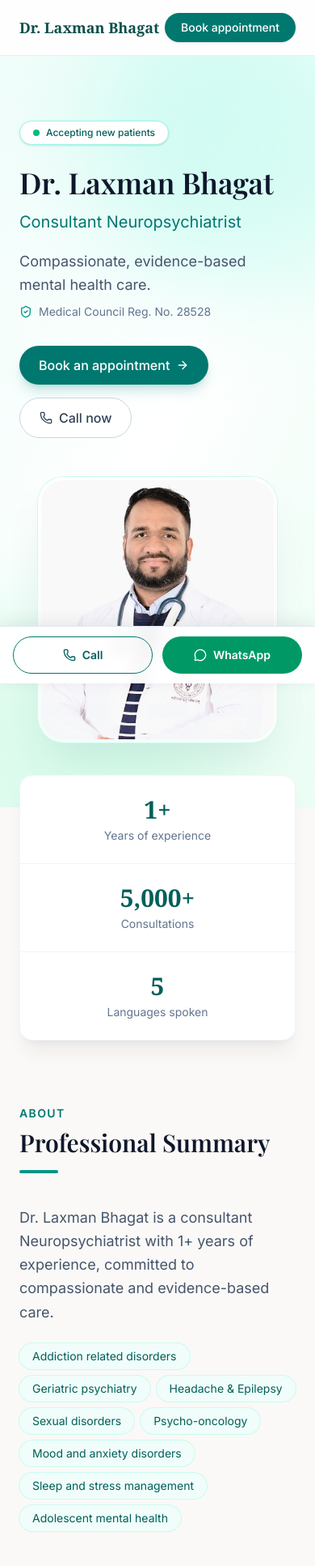
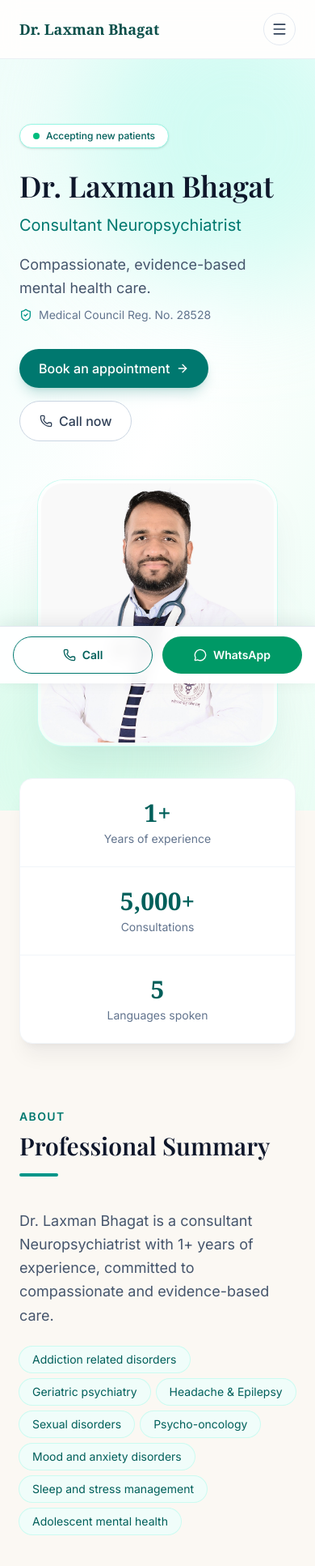
Before and after one commit to bishnub/Psychiatrist, a Next.js app: page / in a window 390 px wide. Shown: the top 1934 px of the page at 81% size. Built offline with nearby package versions, Linux system fonts and the light colour scheme; a web font is replaced by a local one.

Commit message:
Added FAQ section

```diff
--- a/app/globals.css
+++ b/app/globals.css
@@ -1,7 +1,7 @@
 @import "tailwindcss";
 
 :root {
-  --background: #faf9f7;
+  --background: #fbf8f3;
   --foreground: #1c2b2a;
 }
 
--- a/app/page.tsx
+++ b/app/page.tsx
@@ -6,6 +6,8 @@ import {
 import { doctor } from "@/lib/doctor";
 import StickyContactBar from "@/components/StickyContactBar";
 import SocialLinks from "@/components/SocialLinks";
+import MobileMenu from "@/components/MobileMenu";
+import Reveal from "@/components/Reveal";
 
 const icons = {
   brain: Brain,
@@ -31,23 +33,34 @@ export default function Home() {
     <main>
       {/* NAV */}
       <nav className="sticky top-0 z-50 border-b border-slate-200/70 bg-white/80 backdrop-blur-md">
-        <div className="mx-auto flex max-w-6xl items-center justify-between px-6 py-4">
+        <div className="relative mx-auto flex max-w-6xl items-center justify-between px-6 py-4">
           <a href="#top" className="font-serif text-lg font-semibold text-teal-900">
             {doctor.name}
           </a>
+
           <div className="hidden items-center gap-8 text-sm font-medium text-slate-600 md:flex">
             <a className="transition hover:text-teal-700" href="#about">About</a>
             <a className="transition hover:text-teal-700" href="#education">Education</a>
             <a className="transition hover:text-teal-700" href="#practice">Practice</a>
             <a className="transition hover:text-teal-700" href="#services">Services</a>
-            <a className="transition hover:text-teal-700" href={doctor.social.facebook} target="_blank" rel="noopener noreferrer">Videos</a>
+            <a className="transition hover:text-teal-700" href="#faq">FAQ</a>
+            <a
+              className="transition hover:text-teal-700"
+              href={doctor.social.youtube}
+              target="_blank"
+              rel="noopener noreferrer"
+            >
+              Videos
+            </a>
           </div>
 
           <a  href="#contact"
-            className="rounded-full bg-teal-700 px-5 py-2 text-sm font-medium text-white shadow-sm transition hover:bg-teal-800"
+            className="hidden rounded-full bg-teal-700 px-5 py-2 text-sm font-medium text-white shadow-sm transition hover:bg-teal-800 md:inline-block"
           >
             Book appointment
           </a>
+
+          <MobileMenu />
         </div>
       </nav>
 
@@ -117,6 +130,7 @@ export default function Home() {
 
       {/* ABOUT */}
       <section id="about" className="mx-auto max-w-6xl px-6 py-20">
+        <Reveal>
         <SectionHeading eyebrow="About" title="Professional Summary" />
         <p className="max-w-3xl text-lg leading-relaxed text-slate-600">{doctor.about}</p>
         <div className="mt-6 flex flex-wrap gap-2">
@@ -126,11 +140,13 @@ export default function Home() {
           </span>
         ))}
       </div>
+      </Reveal>
       </section>
 
 
       {/* EDUCATION */}
       <section id="education" className="bg-white py-20">
+        <Reveal>
         <div className="mx-auto max-w-6xl px-6">
           <SectionHeading eyebrow="Background" title="Education & Qualifications" />
           <ol className="relative ml-3 space-y-8 border-l-2 border-teal-100">
@@ -146,10 +162,12 @@ export default function Home() {
             ))}
           </ol>
         </div>
+        </Reveal>
       </section>
 
 {/* PRACTICE */}
 <section id="practice" className="mx-auto max-w-6xl px-6 py-20">
+  <Reveal>
   <SectionHeading eyebrow="Practice" title="Current Hospital / Clinic" />
   <div className="grid gap-6 md:grid-cols-2">
     {doctor.affiliations.map((a) => {
@@ -192,10 +210,12 @@ export default function Home() {
       );
     })}
   </div>
+  </Reveal>
 </section>
 
       {/* SERVICES */}
       <section id="services" className="bg-white py-20">
+        <Reveal>
         <div className="mx-auto max-w-6xl px-6">
           <SectionHeading eyebrow="Care" title="Services Offered" />
           <div className="grid gap-6 sm:grid-cols-2 lg:grid-cols-4">
@@ -216,10 +236,50 @@ export default function Home() {
             })}
           </div>
         </div>
+        </Reveal>
       </section>
+      <section className="mx-auto max-w-6xl px-6 py-20">
+        <Reveal>
+  <SectionHeading eyebrow="Process" title="What to expect" />
+  <div className="grid gap-6 md:grid-cols-3">
+    {[
+      { n: "01", t: "Book", d: "Call, WhatsApp or email to choose a convenient time." },
+      { n: "02", t: "Consultation", d: "A confidential, unhurried conversation to understand your concerns." },
+      { n: "03", t: "Care plan", d: "A clear treatment plan explained to you, with regular follow-up." },
+    ].map((s) => (
+      <div key={s.n} className="rounded-2xl border border-slate-200 bg-white p-7">
+        <p className="font-serif text-4xl font-semibold text-teal-400">{s.n}</p>
+        <h3 className="mt-3 font-sans text-lg font-semibold text-slate-900">{s.t}</h3>
+        <p className="mt-2 text-sm leading-relaxed text-slate-600">{s.d}</p>
+      </div>
+    ))}
+  </div>
+  </Reveal>
+</section>
+{/* FAQ */}
+<section id="faq" className="mx-auto max-w-3xl px-6 py-20">
+  <Reveal>
+    <SectionHeading eyebrow="FAQ" title="Frequently Asked Questions" />
+    <div className="space-y-3">
+      {doctor.faqs.map((f) => (
+        <details
+          key={f.q}
+          className="group rounded-xl border border-slate-200 bg-white p-5 transition open:shadow-sm"
+        >
+          <summary className="flex cursor-pointer list-none items-center justify-between gap-4 font-medium text-slate-900 [&::-webkit-details-marker]:hidden">
+            {f.q}
+            <span className="text-2xl leading-none text-teal-600 transition group-open:rotate-45">+</span>
+          </summary>
+          <p className="mt-3 text-sm leading-relaxed text-slate-600">{f.a}</p>
+        </details>
+      ))}
+    </div>
+  </Reveal>
+</section>
 
       {/* CONTACT */}
       <section id="contact" className="bg-teal-950 py-20 text-white">
+        <Reveal>
         <div className="mx-auto max-w-6xl px-6">
           <p className="text-sm font-semibold uppercase tracking-widest text-teal-300">Contact</p>
           <h2 className="mt-2 text-3xl font-semibold md:text-4xl">Book a consultation</h2>
@@ -280,6 +340,7 @@ export default function Home() {
             contact your local emergency services or the nearest hospital immediately.
           </p>
         </div>
+        </Reveal>
       </section>
 
       {/* FOOTER */}
--- /dev/null
+++ b/components/MobileMenu.tsx
@@ -0,0 +1,47 @@
+"use client";
+
+import { useState } from "react";
+import { Menu, X } from "lucide-react";
+
+const links = [
+  { href: "#about", label: "About" },
+  { href: "#education", label: "Education" },
+  { href: "#practice", label: "Practice" },
+  { href: "#services", label: "Services" },
+  { href: "#contact", label: "Contact" },
+];
+
+export default function MobileMenu() {
+  const [open, setOpen] = useState(false);
+
+  return (
+    <div className="md:hidden">
+      <button
+        onClick={() => setOpen(!open)}
+        aria-label={open ? "Close menu" : "Open menu"}
+        aria-expanded={open}
+        className="flex h-10 w-10 items-center justify-center rounded-full border border-slate-200 text-slate-700"
+      >
+        {open ? <X className="h-5 w-5" /> : <Menu className="h-5 w-5" />}
+      </button>
+
+      {open && (
+        <div className="absolute inset-x-0 top-full border-b border-slate-200 bg-white px-6 py-4 shadow-lg">
+          <ul className="space-y-1">
+            {links.map((l) => (
+              <li key={l.href}>
+
+                <a  href={l.href}
+                  onClick={() => setOpen(false)}
+                  className="block rounded-lg px-3 py-3 font-medium text-slate-700 hover:bg-teal-50 hover:text-teal-800"
+                >
+                  {l.label}
+                </a>
+              </li>
+            ))}
+          </ul>
+        </div>
+      )}
+    </div>
+  );
+}
--- /dev/null
+++ b/components/Reveal.tsx
@@ -0,0 +1,35 @@
+"use client";
+
+import { useEffect, useRef, useState } from "react";
+
+export default function Reveal({ children, className = "" }: { children: React.ReactNode; className?: string }) {
+  const ref = useRef<HTMLDivElement>(null);
+  const [visible, setVisible] = useState(false);
+
+  useEffect(() => {
+    const el = ref.current;
+    if (!el) return;
+    const io = new IntersectionObserver(
+      ([entry]) => {
+        if (entry.isIntersecting) {
+          setVisible(true);
+          io.disconnect();
+        }
+      },
+      { threshold: 0.15 }
+    );
+    io.observe(el);
+    return () => io.disconnect();
+  }, []);
+
+  return (
+    <div
+      ref={ref}
+      className={`transition-all duration-700 ease-out motion-reduce:transition-none ${
+        visible ? "translate-y-0 opacity-100" : "translate-y-6 opacity-0 motion-reduce:translate-y-0 motion-reduce:opacity-100"
+      } ${className}`}
+    >
+      {children}
+    </div>
+  );
+}
--- a/lib/doctor.ts
+++ b/lib/doctor.ts
@@ -46,4 +46,26 @@ interests: ["Addiction related disorders", "Geriatric psychiatry","Headache & Ep
     youtube: "https://www.youtube.com/laxman.bhgt",
     instagram: "https://www.instagram.com/laxman.bhgt",
  },
+ faqs: [
+  {
+    q: "Is my consultation confidential?",
+    a: "Yes. Everything discussed during a consultation is kept private.",
+  },
+  {
+    q: "How do I book an appointment?",
+    a: "You can call, message on WhatsApp or email using the details in the Contact section.",
+  },
+  {
+    q: "Do you offer online consultations?",
+    a: "Please contact the clinic to check availability of online consultations.",
+  },
+  {
+    q: "What should I bring to my first visit?",
+    a: "Any previous prescriptions, reports or medical records, if available.",
+  },
+  {
+    q: "Should I see a psychiatrist or a psychologist?",
+    a: "A psychiatrist is a medical doctor who can diagnose conditions and prescribe medication. A psychologist provides therapy and counselling. The doctor can advise on what suits your situation.",
+  },
+],
 };
```
